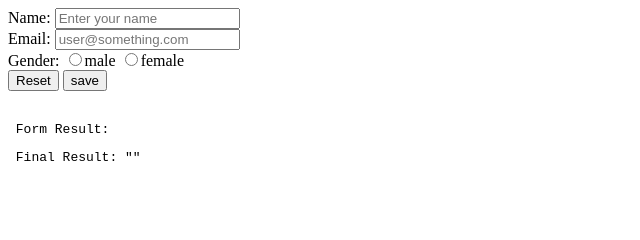
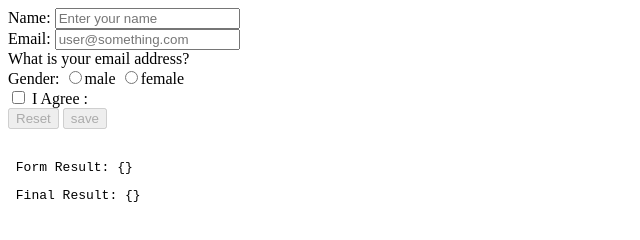
Before and after one commit to moutusi/FirstGitProject, a plain HTML site: page FormValidation/index.html in a window 1280 px wide. Shown: the whole page, without its empty margins (0-640 px from the left). Drawn offline with nearby package versions, Linux system fonts and the light colour scheme.

Commit message:
Validation message added

```diff
--- a/FormValidation/css/form.css
+++ b/FormValidation/css/form.css
@@ -0,0 +1,10 @@
+/*including these styles to validate the input field*/
+/*if we use ng-dirty it will make the field white for first time*/
+
+.form_style input.ng-valid.ng-dirty{
+    background: #78FA89;
+}
+
+.form_style input.ng-invalid.ng-dirty{
+    background: #FA787E;
+}
--- a/FormValidation/index.html
+++ b/FormValidation/index.html
@@ -6,19 +6,28 @@
     <script src="//ajax.googleapis.com/ajax/libs/angularjs/1.3.0-beta.19/angular.min.js"></script>
     <script src="js/app.js"></script>
     <script src="js/form.js"></script>
+    <link rel="stylesheet" type="text/css" href="css/form.css">
 </head>
 <body>
 
 <div ng-controller="myformController">
 
-    <form>
-       Name: <input type="text" placeholder="Enter your name" ng-model="user.name"><br>
-       Email: <input type="email" placeholder="user@something.com" ng-model="user.email"><br>
+    <form  name="u_form" class="form_style">
+
+       Name: <input type="text" name="u_name" placeholder="Enter your name" ng-model="user.name" required><br>
+
+       Email: <input type="email" name="u_email" placeholder="user@something.com" ng-model="user.email" required><br>
+        <span ng-show="u_form.u_email.$error.required"> What is your email address? </span>
+        <span ng-show="u_form.u_email.$error.email"> Invalid email address? </span><br>
+
         Gender: <input type="radio" ng-model="user.gender" value="male" />male
         <input type="radio" ng-model="user.gender" value="female" />female<br />
 
-        <button ng-click="reset()"> Reset </button>
-        <button ng-click="save(user)"> save </button>
+        <input type="checkbox" name="u_agree" value="agree" ng-model="user.agree" required> I Agree :
+        <input type="text" name="u_sign" ng-model="user.sign" placeholder="User signature" ng-show="user.agree"><br>
+
+        <button ng-click="reset()" ng-disabled="isUnchanged(user)"> Reset </button>
+        <button ng-click="save(user)" ng-disabled="u_form.$invalid"> save </button>
 
     </form><br>
 
--- a/FormValidation/js/form.js
+++ b/FormValidation/js/form.js
@@ -3,14 +3,22 @@
  */
 //'use strict';
 someapp.controller('myformController',['$scope',function($scope){
-    $scope.something = "hi";
-    $scope.a = "";
+
+    $scope.a = {};
     $scope.reset= function(){
-        $scope.user = "";
-        $scope.a = "";
+//        $scope.user = "";
+//        $scope.a = "";
+        $scope.user = angular.copy($scope.a);
+
     };
     $scope.save= function(user){
         $scope.a = angular.copy(user);
     };
 
+    $scope.isUnchanged = function(user){
+        return angular.equals(user,$scope.a );
+    }
+
+    $scope.reset();
+
 }]);
```
